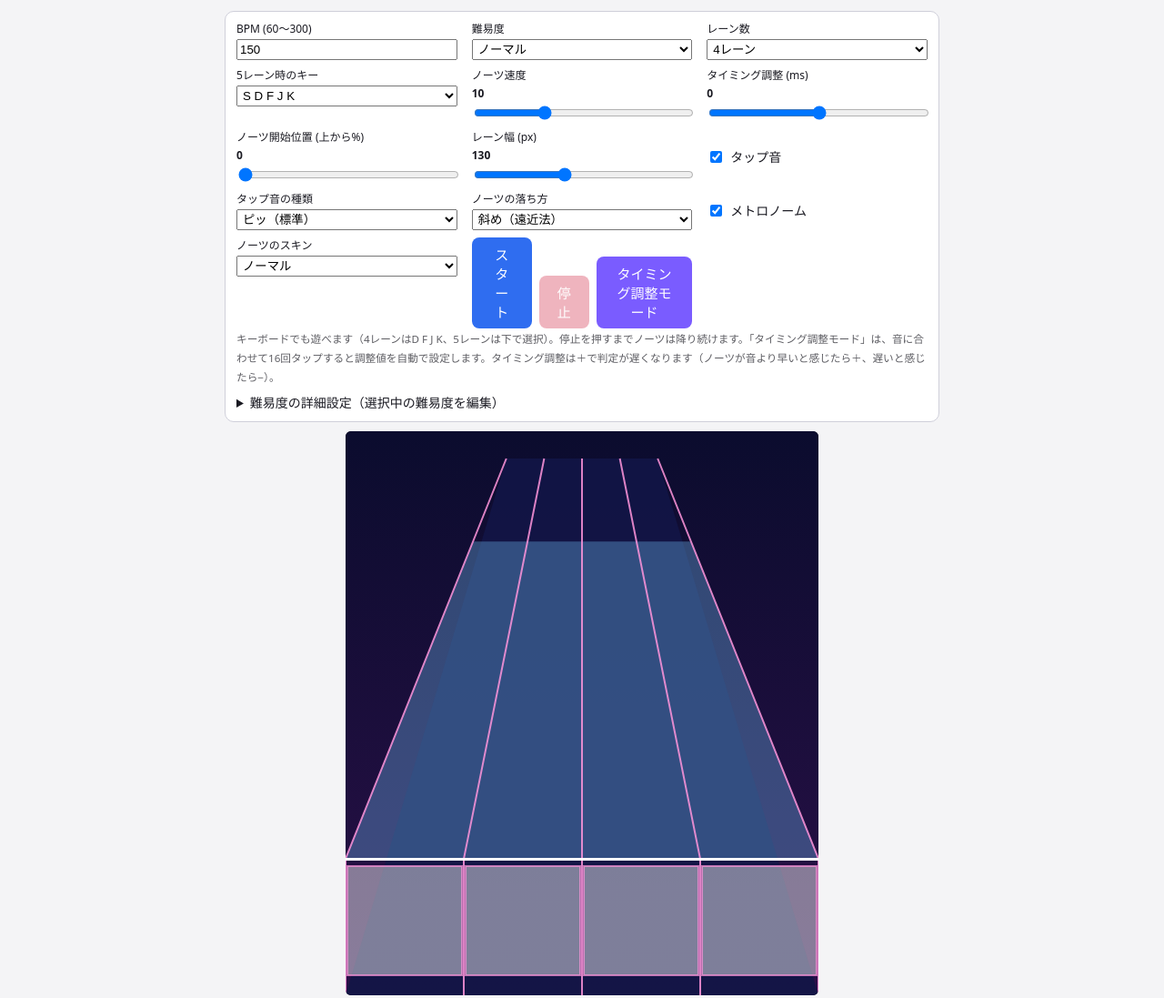
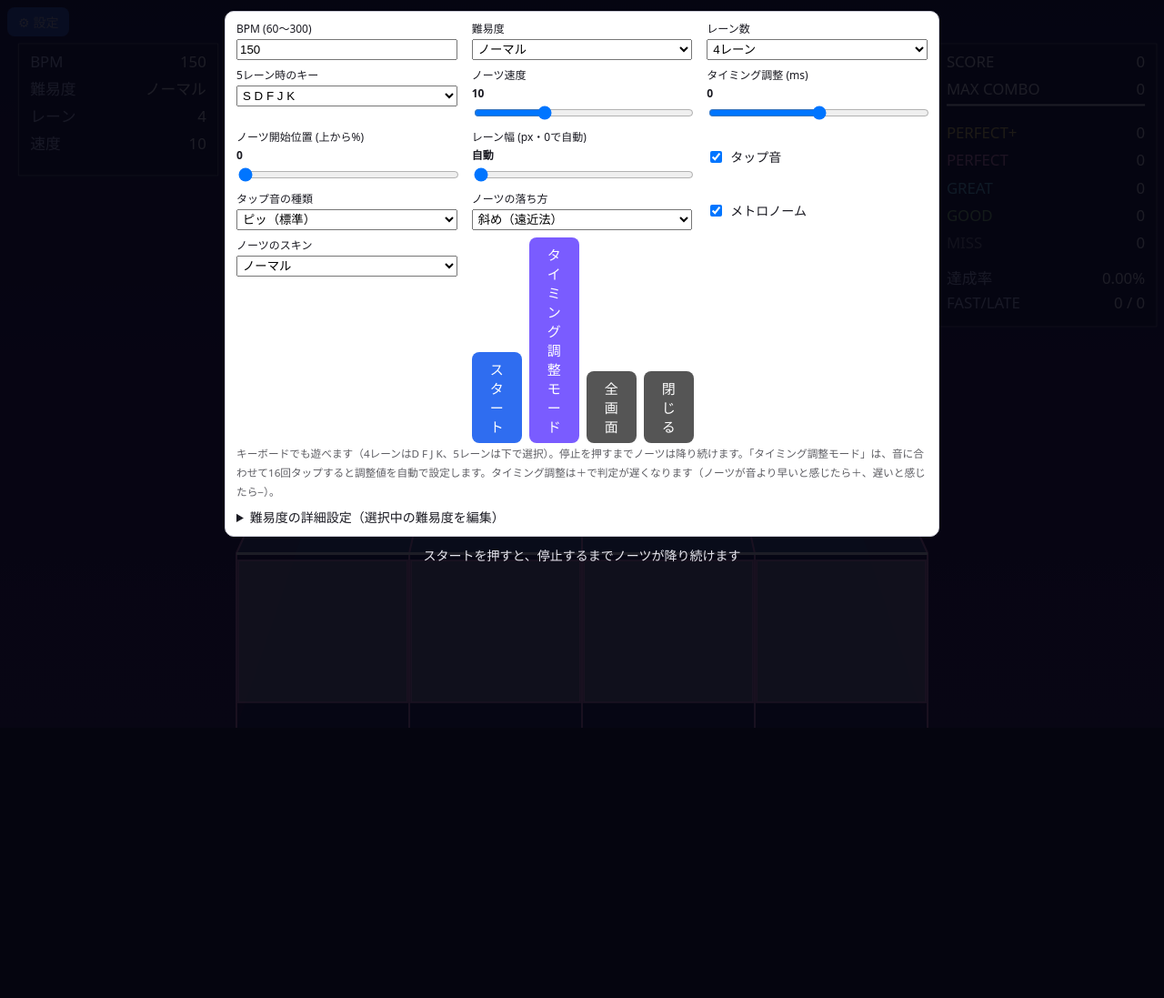
Before and after one commit to FLOW-MISERUZE/rhythm-game, a plain HTML site: page index.html in a window 1280 px wide. Shown: the top 1097 px of the page at 91% size. After the commit the page ends 800 px from the top, so only its background shows below. Drawn offline with Linux system fonts and the light colour scheme.

Commit message:
Add files via upload

```diff
--- a/index.html
+++ b/index.html
@@ -12,20 +12,29 @@
 @media (prefers-color-scheme:dark){:root:not([data-theme="light"]){--bg:#101016;--fg:#e8e8f0;--card:#1b1b24;--bd:#363646;--ac:#6c9bff}}
 :root[data-theme="dark"]{--bg:#101016;--fg:#e8e8f0;--card:#1b1b24;--bd:#363646;--ac:#6c9bff}
 html{scroll-padding-top:env(safe-area-inset-top,0px)}
-body{margin:0;background:var(--bg);color:var(--fg);font:14px/1.5 system-ui,"Hiragino Sans","Noto Sans JP",sans-serif;padding:12px}
+body{margin:0;background:#05050f;color:var(--fg);font:14px/1.5 system-ui,"Hiragino Sans","Noto Sans JP",sans-serif;overflow:hidden;position:fixed;inset:0;width:100%;height:100%}
 .panel{background:var(--card);border:1px solid var(--bd);border-radius:10px;padding:10px 12px;max-width:760px;margin:0 auto 10px}
 .grid{display:grid;grid-template-columns:repeat(auto-fit,minmax(200px,1fr));gap:8px 16px}
 label{display:flex;flex-direction:column;gap:2px;font-size:12px}
 label.row{flex-direction:row;align-items:center;gap:6px;font-size:14px}
 input[type=range]{width:100%}select,input[type=number]{padding:2px}
 button{background:var(--ac);color:#fff;border:0;border-radius:8px;padding:8px 20px;font-size:15px;cursor:pointer}
-button:disabled{opacity:.4;cursor:default}#stop{background:#d9455f;margin-left:8px}
+button:disabled{opacity:.4;cursor:default}#stop{background:#d9455f}
 .wrap{overflow-x:auto;max-width:100%;text-align:center}
-canvas{background:#0b0b12;touch-action:none;user-select:none;-webkit-user-select:none;-webkit-touch-callout:none;-webkit-tap-highlight-color:transparent;display:inline-block;border-radius:6px}
+canvas{position:fixed;left:0;top:0;background:#0b0b12;touch-action:none;user-select:none;-webkit-user-select:none;-webkit-touch-callout:none;-webkit-tap-highlight-color:transparent;display:block}
+#menu{position:fixed;inset:0;background:rgba(5,5,15,.9);overflow:auto;z-index:10;padding:12px;padding-top:calc(12px + env(safe-area-inset-top,0px));-webkit-overflow-scrolling:touch}
+#menu.hide{display:none}
+#bar{position:fixed;left:8px;top:calc(8px + env(safe-area-inset-top,0px));z-index:5;display:flex;gap:8px}
+#bar button{padding:6px 12px;font-size:14px;opacity:.8}
+#stop:disabled{display:none}
+#st{max-width:760px;margin:8px auto;color:#e8e8f0}
 #st{text-align:center;margin:8px auto;font-variant-numeric:tabular-nums}
 small{opacity:.7}
 body{user-select:none;-webkit-user-select:none;-webkit-touch-callout:none}input,select{user-select:text;-webkit-user-select:text}.wrap{touch-action:none}
 </style></head><body>
+<canvas id="cv"></canvas>
+<div id="bar"><button id="menuBtn" type="button">⚙ 設定</button><button id="stop" disabled>■ 停止</button></div>
+<div id="menu">
 <div class="panel">
 <div class="grid">
 <label>BPM (60〜300)<input id="bpm" type="number" min="60" max="300" step="1"></label>
@@ -35,13 +44,13 @@ body{user-select:none;-webkit-user-select:none;-webkit-touch-callout:none}input,
 <label>ノーツ速度 <b id="vspeed"></b><input id="speed" type="range" min="1" max="30" step="0.5"></label>
 <label>タイミング調整 (ms) <b id="voff"></b><input id="off" type="range" min="-200" max="200" step="1"></label>
 <label>ノーツ開始位置 (上から%) <b id="vspawn"></b><input id="spawn" type="range" min="0" max="80" step="1"></label>
-<label>レーン幅 (px) <b id="vlnw"></b><input id="lnw" type="range" min="40" max="260" step="1"></label>
+<label>レーン幅 (px・0で自動) <b id="vlnw"></b><input id="lnw" type="range" min="0" max="400" step="1"></label>
 <label class="row"><input id="tap" type="checkbox">タップ音</label>
 <label>タップ音の種類 <select id="tapsnd"><option value="0">ピッ（標準）</option><option value="1">ポン</option><option value="2">スナップ</option></select></label>
 <label>ノーツの落ち方 <select id="view"><option value="0">斜め（遠近法）</option><option value="1">垂直</option></select></label>
 <label class="row"><input id="metro" type="checkbox">メトロノーム</label>
 <label>ノーツのスキン <select id="skin"><option value="0">ノーマル</option><option value="1">シンプル</option><option value="2">高品質</option></select></label>
-<div style="display:flex;align-items:end"><button id="go">スタート</button><button id="stop" disabled>停止</button><button id="cal" type="button" style="background:#7a5cff;margin-left:8px">タイミング調整モード</button></div>
+<div style="display:flex;align-items:end"><button id="go">スタート</button><button id="cal" type="button" style="background:#7a5cff;margin-left:8px">タイミング調整モード</button><button id="fs" type="button" style="margin-left:8px;background:#555">全画面</button><button id="closeMenu" type="button" style="margin-left:8px;background:#555">閉じる</button></div>
 </div>
 <small>キーボードでも遊べます（4レーンはD F J K、5レーンは下で選択）。停止を押すまでノーツは降り続けます。「タイミング調整モード」は、音に合わせて16回タップすると調整値を自動で設定します。タイミング調整は＋で判定が遅くなります（ノーツが音より早いと感じたら＋、遅いと感じたら−）。</small>
 <details style="margin-top:8px"><summary>難易度の詳細設定（選択中の難易度を編集）</summary>
@@ -56,13 +65,13 @@ body{user-select:none;-webkit-user-select:none;-webkit-touch-callout:none}input,
 <div style="display:flex;align-items:end"><button id="d_reset" type="button">初期値に戻す</button></div>
 </div></details>
 </div>
-<div class="wrap"><canvas id="cv"></canvas></div>
-<div id="st">—</div>
+<div id="st"></div>
 <div id="dbg" style="text-align:center;font-size:12px;opacity:.7;white-space:pre-line"></div>
+</div>
 <script>
 const $=id=>document.getElementById(id);
-const H=620,JY=H-150,LEAD=2000,NH=20;
-let BEAT=400,nb=0,gb=0,gcur=0,gbar=-1,gsub=16,pend=[],cal=false,calOff=0,calD=[],calGen=0,nbuf=null;
+let H=620,JY=470,W0=800,X0=0,LWe=130,NZ=22,HZ=30,SC=1;const LEAD=2000,NH=20;
+let BEAT=400,nb=0,gb=0,gcur=0,gbar=-1,gsub=16,pend=[],cal=false,calOff=0,calD=[],calGen=0,nbuf=null,fc=0,lc=0,calMsg="";
 // 難易度の初期値（画面の「難易度の詳細設定」で編集可）sub=ノーツ間隔(8/16/24/0=混合) pr=1マスの出現率 hold=ホールド率 hmin/hmax=ホールド長(拍) chord=同時押し率
 const DD=[{sub:16,pr:.6,hold:.18,hmin:1,hmax:2,chord:.18,pin:.12},{sub:0,pr:.85,hold:.25,hmin:.5,hmax:2,chord:.4,pin:.25}];
 const DIFF=JSON.parse(JSON.stringify(DD));
@@ -71,14 +80,18 @@ const SK=["speed","off","spawn","lnw","lanes","diff","bpm","key","skin","tapsnd"
 const S={speed:10,off:0,spawn:0,lnw:130,lanes:4,diff:0,bpm:150,tap:1,key:0,metro:1,skin:0,tapsnd:0,view:0};
 try{Object.assign(S,JSON.parse(localStorage.getItem("g20")||"{}"))}catch(e){}
 if(!S.v2){S.v2=1;if(S.lnw<=110)S.lnw=130}
+if(!S.v3){S.v3=1;S.lnw=0}
 const cv=$("cv"),ctx=cv.getContext("2d");
 let actx,t0=0,run=false,N=[],cnt=[0,0,0,0,0],combo=0,maxc=0,score=0,lastJ=null,rnd,last=[],lh=[];
+function fit(){const vv=window.visualViewport;W0=Math.round(vv&&vv.width?vv.width:window.innerWidth);H=Math.round(vv&&vv.height?vv.height:window.innerHeight);
+  JY=H-Math.round(H*.24);NZ=JY*.047;HZ=H*.05;SC=Math.max(.8,Math.min(1.6,H/620,W0/760));
+  LWe=S.lnw?Math.max(20,Math.min(S.lnw,Math.floor(W0/S.lanes))):Math.max(20,Math.floor(Math.min(W0*.6,H*.95)/S.lanes));X0=Math.round((W0-S.lanes*LWe)/2);
+  const dpr=window.devicePixelRatio||1;cv.width=W0*dpr;cv.height=H*dpr;cv.style.width=W0+"px";cv.style.height=H+"px";ctx.setTransform(dpr,0,0,dpr,0,0)}
 function apply(){
   for(const k of SK){S[k]=+$(k).value;const v=$("v"+k);if(v)v.textContent=S[k]}
+  $("vlnw").textContent=S.lnw||"自動";
   S.tap=$("tap").checked?1:0;S.metro=$("metro").checked?1:0;kh.fill(0);
-  const dpr=window.devicePixelRatio||1,W=S.lanes*S.lnw;
-  cv.width=W*dpr;cv.height=H*dpr;cv.style.width=W+"px";cv.style.height=H+"px";
-  ctx.setTransform(dpr,0,0,dpr,0,0);
+  fit();
   try{localStorage.setItem("g20",JSON.stringify(S))}catch(e){}
   if(!run)draw(-1000);
 }
@@ -171,7 +184,7 @@ cv.addEventListener("touchstart",e=>{e.preventDefault();tsync(e);tcnt=e.touches.
 cv.addEventListener("touchmove",e=>{e.preventDefault();for(const t of Array.from(e.changedTouches))if(ptr.has("t"+t.identifier))ptr.set("t"+t.identifier,laneAt(t))},{passive:false});
 for(const ev of ["touchend","touchcancel"])cv.addEventListener(ev,e=>{e.preventDefault();tsync(e);tcnt=e.touches.length;if(e.type=="touchcancel")tcan++;tlast=e.type.slice(5);dbg()},{passive:false});
 addEventListener("blur",()=>{ptr.clear();kh.fill(0)});
-const laneAt=e=>{const r=cv.getBoundingClientRect();return Math.max(0,Math.min(S.lanes-1,Math.floor((e.clientX-r.left)/S.lnw)))};
+const laneAt=e=>{const r=cv.getBoundingClientRect();return Math.max(0,Math.min(S.lanes-1,Math.floor((e.clientX-r.left-X0)/LWe)))};
 cv.addEventListener("pointerdown",e=>{if(e.pointerType=="touch")return;e.preventDefault();try{cv.setPointerCapture(e.pointerId)}catch(_){}const l=laneAt(e);ptr.set(e.pointerId,l);fl[l]=performance.now();press(l,e.timeStamp)});
 cv.addEventListener("pointermove",e=>{if(ptr.has(e.pointerId))ptr.set(e.pointerId,laneAt(e))});
 for(const ev of ["pointerup","pointercancel","lostpointercapture"])cv.addEventListener(ev,e=>ptr.delete(e.pointerId));
@@ -179,7 +192,7 @@ cv.addEventListener("contextmenu",e=>e.preventDefault());
 
 // ---- judge ----
 const JN=["PERFECT+","PERFECT","GREAT","GOOD","MISS"],JC=["#ffe45c","#ff9ad5","#6fe3ff","#9be37a","#8a8a99"],JS=[1,.9,.5,.25,0];
-function reg(j,fl){cnt[j]++;score+=JS[j];if(j<3){combo++;maxc=Math.max(maxc,combo)}else combo=0;lastJ={j,fl,t:performance.now()}}
+function reg(j,fl){if(fl=="FAST")fc++;else if(fl=="LATE")lc++;cnt[j]++;score+=JS[j];if(j<3){combo++;maxc=Math.max(maxc,combo)}else combo=0;lastJ={j,fl,t:performance.now()}}
 function press(l,ts){
   if(!run)return;const now=cur();
   if(cal){calTap(now);return}
@@ -197,21 +210,43 @@ function calTap(now){let b=null,bd=1e9;for(const n of N){if(n.st)continue;const
   if(b&&Math.abs(bd)<300){b.st=1;calD.push(bd);lastJ={j:-1,lab:"ズレ",fl:(bd>0?"LATE ":"EARLY ")+Math.round(Math.abs(bd))+"ms",t:performance.now()};if(S.tap)tapSnd()}}
 function endCal(done){
   const d=calD.slice().sort((a,b)=>a-b);cal=false;run=false;S.off=calOff;
-  $("stop").disabled=true;$("go").textContent="スタート";
+  $("stop").disabled=true;$("go").textContent="スタート";openMenu();
   if(done&&d.length>=6){const m=Math.round(d[d.length>>1]);S.off=Math.max(-200,Math.min(200,m));$("off").value=S.off;apply();
     $("st").innerHTML=`<b>調整完了</b>：${d.length}回のタップの中央値は ${m>0?"+":""}${m}ms（${m>0?"遅め":"早め"}）。タイミング調整を ${S.off}ms に設定しました（前の値：${calOff}ms）。`}
   else if(done)$("st").textContent="タップが少なすぎたため、調整値は変えていません。もう一度、音に合わせてタップしてください。";
   else $("st").textContent="調整を中止しました。";
 }
+function drawPanels(){
+  const K=S.lanes,rx=X0+K*LWe,fs=13*SC,pd=10*SC,lh=fs*1.8;
+  const tot=cnt[0]+cnt[1]+cnt[2]+cnt[3]+cnt[4],acc=tot?score/tot:0;
+  const box=(x,y,w,h)=>{ctx.fillStyle="rgba(10,10,32,.62)";ctx.fillRect(x,y,w,h);ctx.strokeStyle="rgba(255,255,255,.35)";ctx.lineWidth=1;ctx.beginPath();ctx.rect(x,y,w,h);ctx.stroke()};
+  ctx.save();ctx.font=`${fs}px system-ui`;
+  const space=W0-rx,pw=Math.max(135*SC,Math.min(210*SC,space-16)),px=space>=pw+16?rx+Math.min(24*SC,(space-pw)/2):W0-pw-6,py=H*.06;
+  box(px,py,pw,lh*10.3);
+  const row=(i,a,b,c)=>{const y=py+lh*(i+.85);ctx.textAlign="left";ctx.fillStyle=c;ctx.fillText(a,px+pd,y);ctx.textAlign="right";ctx.fillStyle="#fff";ctx.fillText(b,px+pw-pd,y)};
+  row(0,"SCORE",Math.round(acc*1e6).toLocaleString(),"#fff");
+  row(1,"MAX COMBO",maxc,"#fff");
+  ctx.fillStyle="#fff";ctx.fillRect(px+pd,py+lh*2.2,pw-pd*2,2);
+  JN.forEach((nm,k)=>row(2.6+k,nm,cnt[k],JC[k]));
+  row(7.9,"達成率",(acc*100).toFixed(2)+"%","#cfd8ff");
+  row(8.8,"FAST/LATE",fc+" / "+lc,"#cfd8ff");
+  const lw2=Math.max(110*SC,Math.min(170*SC,X0-16));
+  if(X0>=lw2+16){const lx=Math.max(6,X0-lw2-Math.min(24*SC,(X0-lw2)/2)),ly=py;box(lx,ly,lw2,lh*4.8);
+    const L2=(i,a,b)=>{const y=ly+lh*(i+.85);ctx.textAlign="left";ctx.fillStyle="#cfd8ff";ctx.fillText(a,lx+pd,y);ctx.textAlign="right";ctx.fillStyle="#fff";ctx.fillText(b,lx+lw2-pd,y)};
+    L2(0,"BPM",S.bpm);L2(1,"難易度",["ノーマル","ハード"][S.diff|0]);L2(2,"レーン",K);L2(3,"速度",S.speed)}
+  if(cal&&calMsg){ctx.font=`bold ${16*SC}px system-ui`;ctx.textAlign="center";const w=Math.min(W0-20,ctx.measureText(calMsg).width+28*SC);box(W0/2-w/2,H*.02,w,lh*1.5);ctx.fillStyle="#fff";ctx.fillText(calMsg,W0/2,H*.02+lh*1.05)}
+  ctx.restore();
+}
 // ---- draw（ユメステ風の遠近法レーン。タップ=赤、ホールド=青、レーン色は統一）----
-const HZ=30,SMIN=.32,NZ=22;
+const SMIN=.32;
 function draw(now){
-  const K=S.lanes,lw=S.lnw,W=K*lw,sp=S.speed*60,sy=H*S.spawn/100,cx=W/2;
+  const K=S.lanes,lw=LWe,W=K*lw,sp=S.speed*60,sy=H*S.spawn/100,cx=W/2;
   const pj=(x,z)=>{if(z<0)return[x,JY-z*.9];if(S.view==1){const u=Math.min(1,z/JY);return[x,JY-(JY-HZ)*u]}const u=Math.min(1,z/JY),q=1/(1+(1/SMIN-1)*u),f=(q-SMIN)/(1-SMIN);return[cx+(x-cx)*q,HZ+(JY-HZ)*f]};
   const poly=(pts,fill,line)=>{ctx.beginPath();pts.forEach((p,i)=>i?ctx.lineTo(p[0],p[1]):ctx.moveTo(p[0],p[1]));ctx.closePath();ctx.fillStyle=fill;ctx.fill();if(line){ctx.strokeStyle=line;ctx.lineWidth=2;ctx.stroke()}};
-  const g=ctx.createLinearGradient(0,0,0,H);g.addColorStop(0,"#0b0c2e");g.addColorStop(1,"#2a1048");ctx.fillStyle=g;ctx.fillRect(0,0,W,H);
+  const g=ctx.createLinearGradient(0,0,0,H);g.addColorStop(0,"#0b0c2e");g.addColorStop(1,"#2a1048");ctx.fillStyle=g;ctx.fillRect(0,0,W0,H);
+  ctx.save();ctx.translate(X0,0);
   poly([pj(0,JY),pj(W,JY),[W,H],[0,H]],"rgba(18,22,70,.9)");
-  const now2=performance.now();
+  const now2=performance.now(),pb=H-Math.round(H*.035);
   for(let l=0;l<K;l++){const a=held(l)?.32:Math.max(0,.32*(1-(now2-fl[l])/200));
     if(a>0)poly([pj(l*lw,0),pj((l+1)*lw,0),pj((l+1)*lw,JY*.55),pj(l*lw,JY*.55)],`rgba(120,200,255,${a})`)}
   ctx.strokeStyle="rgba(255,150,220,.85)";ctx.lineWidth=2;
@@ -245,15 +280,16 @@ function draw(now){
   ctx.restore();
   ctx.fillStyle="#fff";ctx.fillRect(0,JY-1,W,3);
   for(let l=0;l<K;l++){const a=held(l)?.45:Math.max(.1,.45*(1-(now2-fl[l])/150));
-    poly([[l*lw+2,JY+8],[(l+1)*lw-2,JY+8],[(l+1)*lw-2,JY+128],[l*lw+2,JY+128]],`rgba(255,255,255,${a})`,"rgba(255,150,220,.7)")}
+    poly([[l*lw+2,JY+8],[(l+1)*lw-2,JY+8],[(l+1)*lw-2,pb],[l*lw+2,pb]],`rgba(255,255,255,${a})`,"rgba(255,150,220,.7)")}
   ctx.textAlign="center";
   if(run&&lastJ){const age=performance.now()-lastJ.t;
-    if(age<600){ctx.globalAlpha=1-age/600;const nj=lastJ.j<0;ctx.font=nj?"bold 18px system-ui":"bold 28px system-ui";
+    if(age<600){ctx.globalAlpha=1-age/600;const nj=lastJ.j<0;ctx.font=nj?`bold ${18*SC}px system-ui`:`bold ${28*SC}px system-ui`;
       ctx.lineWidth=4;ctx.strokeStyle="rgba(90,30,110,.8)";ctx.strokeText(lastJ.lab||(nj?"判定外":JN[lastJ.j]),W/2,H*.5);ctx.fillStyle=nj?"#c0c0d0":JC[lastJ.j];ctx.fillText(lastJ.lab||(nj?"判定外":JN[lastJ.j]),W/2,H*.5);
-      if(lastJ.fl){ctx.font="bold 16px system-ui";ctx.fillStyle=lastJ.fl[0]=="F"||lastJ.fl[0]=="E"?"#6fb7ff":"#ff8a6f";ctx.fillText(lastJ.fl,W/2,H*.5+24)}ctx.globalAlpha=1}
-    if(combo>1){ctx.fillStyle="rgba(255,255,255,.9)";ctx.font="bold 40px system-ui";ctx.fillText(combo,W/2,H*.38);ctx.font="12px system-ui";ctx.fillText("COMBO",W/2,H*.38+18)}}
+      if(lastJ.fl){ctx.font=`bold ${16*SC}px system-ui`;ctx.fillStyle=lastJ.fl[0]=="F"||lastJ.fl[0]=="E"?"#6fb7ff":"#ff8a6f";ctx.fillText(lastJ.fl,W/2,H*.5+24*SC)}ctx.globalAlpha=1}
+    if(combo>1){ctx.fillStyle="rgba(255,255,255,.9)";ctx.font=`bold ${40*SC}px system-ui`;ctx.fillText(combo,W/2,H*.38);ctx.font=`${12*SC}px system-ui`;ctx.fillText("COMBO",W/2,H*.38+18*SC)}}
+  ctx.restore();drawPanels();
 }
-function hud(fin){
+function hud(fin){if(!fin)return;
   const tot=cnt[0]+cnt[1]+cnt[2]+cnt[3]+cnt[4],acc=tot?score/tot:0;
   $("st").innerHTML=`P+ ${cnt[0]} ／ P ${cnt[1]} ／ GREAT ${cnt[2]} ／ GOOD ${cnt[3]} ／ MISS ${cnt[4]} ｜ MAX COMBO ${maxc} ｜ 達成率 ${(acc*100).toFixed(2)}% ｜ スコア ${Math.round(acc*1e6).toLocaleString()}`+(fin?"　<b>停止しました</b>":"");
 }
@@ -261,7 +297,7 @@ function loop(){
   if(!run)return;sync();if(actx.state!="running")actx.resume();const now=cur();
   try{metro(now);fill(now);update(now)}catch(e){console.error(e)}
   while(N.length&&N[0].st&&N[0].t+S.off+N[0].d<now-1800)N.shift();
-  draw(now);if(cal){if(now>LEAD+16*BEAT+800){endCal(true);draw(now);return}$("st").textContent=`調整モード：音とノーツに合わせてタップ（${calD.length}/16）`+(calD.length?` 平均ズレ ${Math.round(calD.reduce((a,b)=>a+b,0)/calD.length)}ms`:"")}else hud(false);requestAnimationFrame(loop);
+  draw(now);if(cal){if(now>LEAD+16*BEAT+800){endCal(true);draw(now);return}calMsg=`調整モード：音とノーツに合わせてタップ（${calD.length}/16）`+(calD.length?` 平均ズレ ${Math.round(calD.reduce((a,b)=>a+b,0)/calD.length)}ms`:"")}else hud(false);requestAnimationFrame(loop);
 }
 function startRun(isCal){
   if(actx)actx.close();
@@ -269,14 +305,18 @@ function startRun(isCal){
   actx=new(window.AudioContext||window.webkitAudioContext)();
   actx.resume&&actx.resume();try{const b=actx.createBuffer(1,1,22050),sn=actx.createBufferSource();sn.buffer=b;sn.connect(actx.destination);sn.start(0)}catch(e){}
   try{nbuf=actx.createBuffer(1,actx.sampleRate*.3,actx.sampleRate);const d=nbuf.getChannelData(0);for(let k=0;k<d.length;k++)d[k]=Math.random()*2-1}catch(e){nbuf=null}
-  N=[];cnt=[0,0,0,0,0];combo=0;maxc=0;score=0;lastJ=null;
+  N=[];fc=lc=0;calMsg="";cnt=[0,0,0,0,0];combo=0;maxc=0;score=0;lastJ=null;
   last=Array(5).fill(-999);lh=Array(5).fill(0);BEAT=isCal?600:60000/Math.max(60,Math.min(300,S.bpm||150));nb=0;gb=0;gcur=LEAD;gbar=-1;pend=[];
   rnd=rng((Math.random()*4294967296)>>>0);
   t0=actx.currentTime+.3;p0=performance.now();adj=audioMs();run=true;
   $("go").textContent="リスタート";$("stop").disabled=false;$("go").blur();loop();
 }
-$("go").onclick=()=>startRun(false);$("cal").onclick=()=>startRun(true);
-$("stop").onclick=()=>{if(!run)return;if(cal){endCal(false);return}run=false;$("stop").disabled=true;$("go").textContent="スタート";hud(true);draw(cur())};
+const menuEl=$("menu"),closeMenu=()=>menuEl.classList.add("hide"),openMenu=()=>menuEl.classList.remove("hide");
+$("go").onclick=()=>{closeMenu();startRun(false)};$("cal").onclick=()=>{closeMenu();startRun(true)};
+$("closeMenu").onclick=closeMenu;$("menuBtn").onclick=()=>{if(run)$("stop").onclick();else openMenu()};
+$("fs").onclick=()=>{try{const e=document.documentElement;(e.requestFullscreen||e.webkitRequestFullscreen).call(e)}catch(_){}};
+addEventListener("resize",()=>{fit();if(!run)draw(-1000)});if(window.visualViewport)window.visualViewport.addEventListener("resize",()=>{fit();if(!run)draw(-1000)});
+$("stop").onclick=()=>{if(!run)return;if(cal){endCal(false);return}run=false;$("stop").disabled=true;$("go").textContent="スタート";hud(true);draw(cur());openMenu()};
 
 // ---- 難易度の詳細設定 ----
 const DF=["sub","pr","hold","hmin","hmax","chord","pin"],PCT={pr:1,hold:1,chord:1,pin:1};
```
